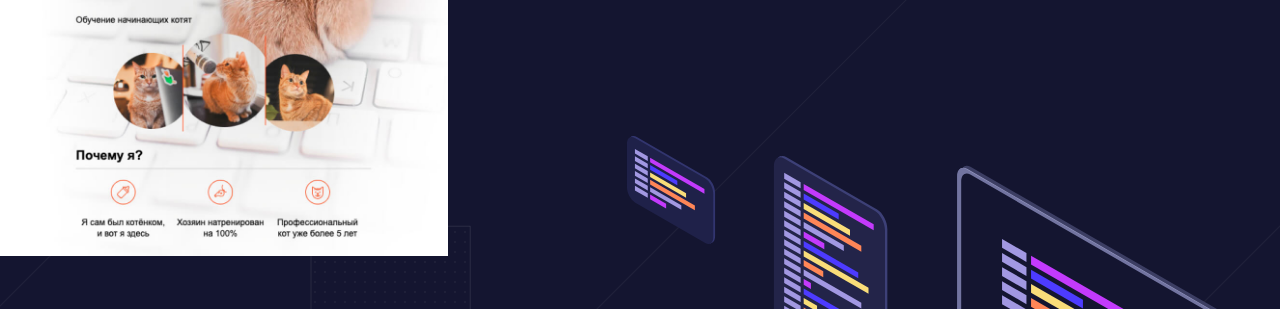
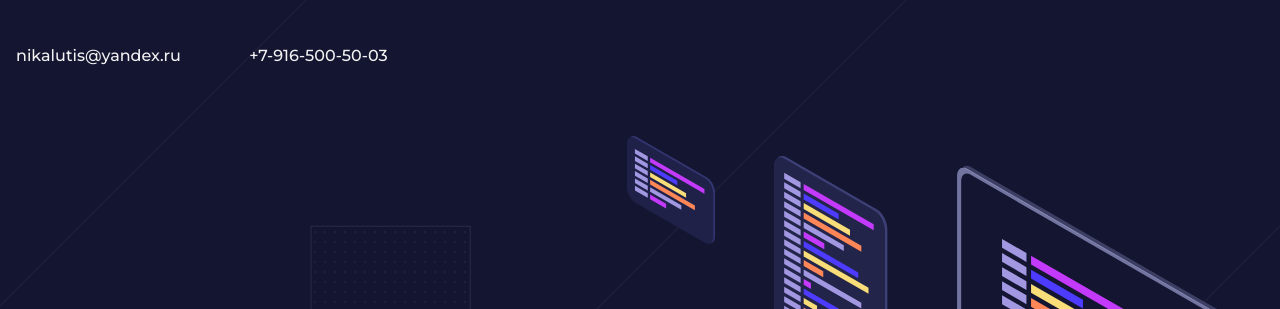
Before and after one commit to illaitar/port, a plain HTML site: page index.html in a window 1280 px wide. Shown: the top 309 px of the page. Drawn offline with Linux system fonts and the light colour scheme.

Commit message:
Update index.html

```diff
--- a/index.html
+++ b/index.html
@@ -50,9 +50,6 @@
 <div class="container">
       <h2 class="subheading">Мои работы</h2>
 
-    <figure class="project-image">
-  <img src="files/project.jpg" width="928" height="536" alt="Cайт инструктора Кекса">
-</figure>
       <h3>Сайт инструктора Кекса</h3>
       <p>Мой первый сайт.</p>
 <a class="button" href="source/project/index.html">Открыть страницу</a>
```
